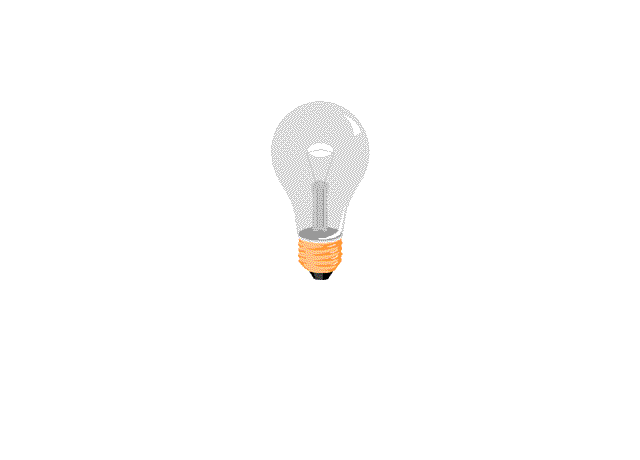
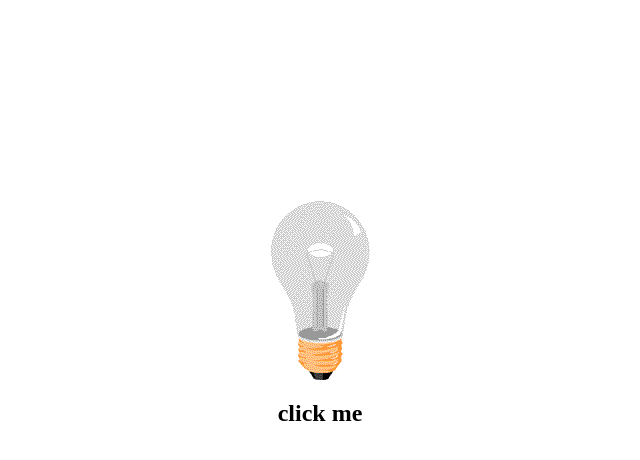
Before and after one commit to i-m-hossain/light-switch, a plain HTML site: page index.html in a window 1280 px wide. Shown: the whole page, without its empty margins (320-960 px from the left). Drawn offline with Linux system fonts and the light colour scheme.

Commit message:
title added

```diff
--- a/index.html
+++ b/index.html
@@ -8,6 +8,13 @@
         <link rel="stylesheet" href="style.css" />
     </head>
     <body>
+        <div
+            style="
+                display: flex;
+                flex-direction: column;
+                justify-content: center;
+            "
+        >
             <div>
                 <img
                     src="asset/pic_bulboff.gif"
@@ -16,6 +23,8 @@
                     onclick="handleImage()"
                 />
             </div>
+            <h2 style="text-align: center">click me</h2>
+        </div>
         <script src="./script.js"></script>
     </body>
 </html>
```
Lines whose indentation alone changed are shown as unchanged.
